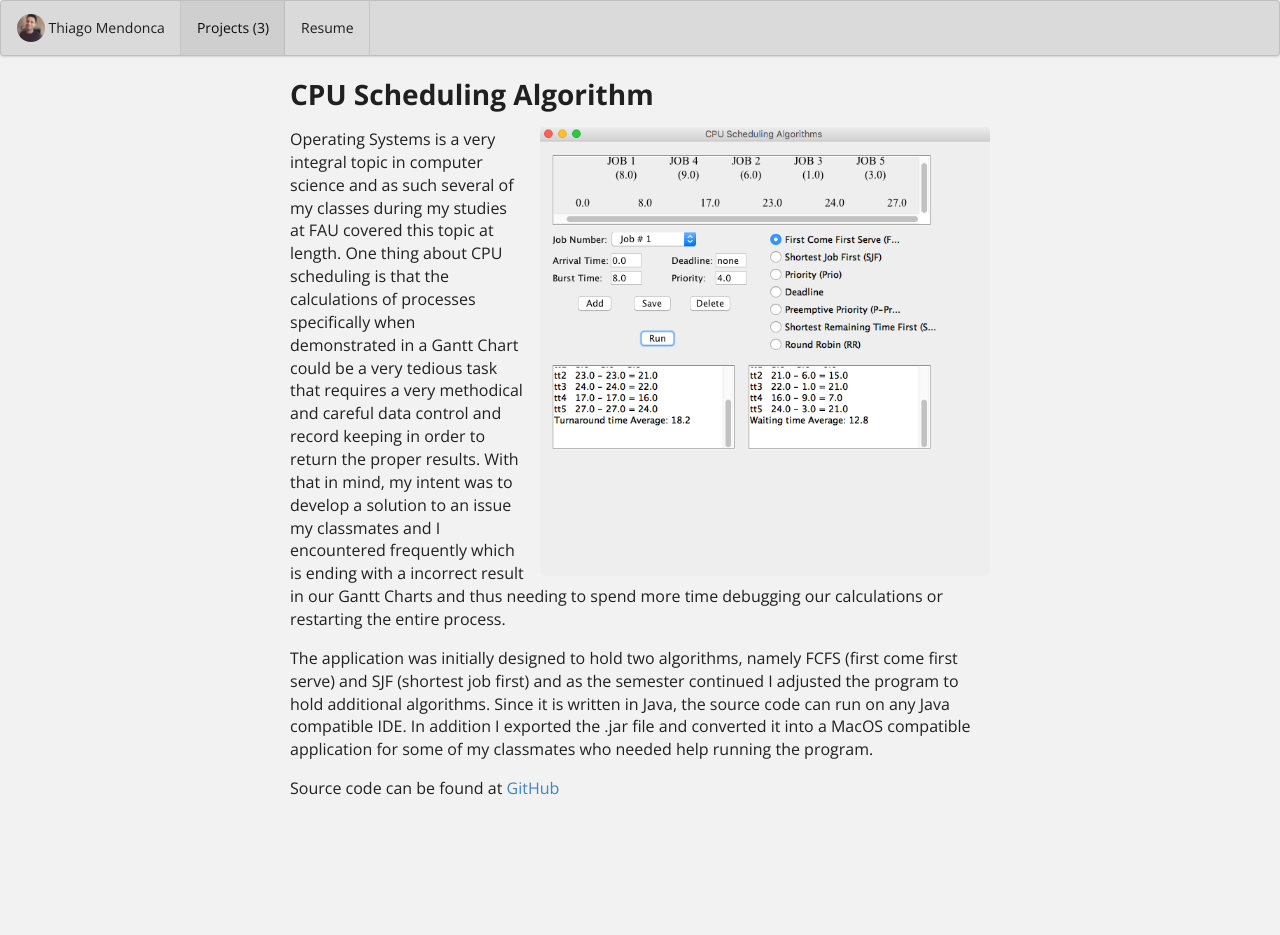
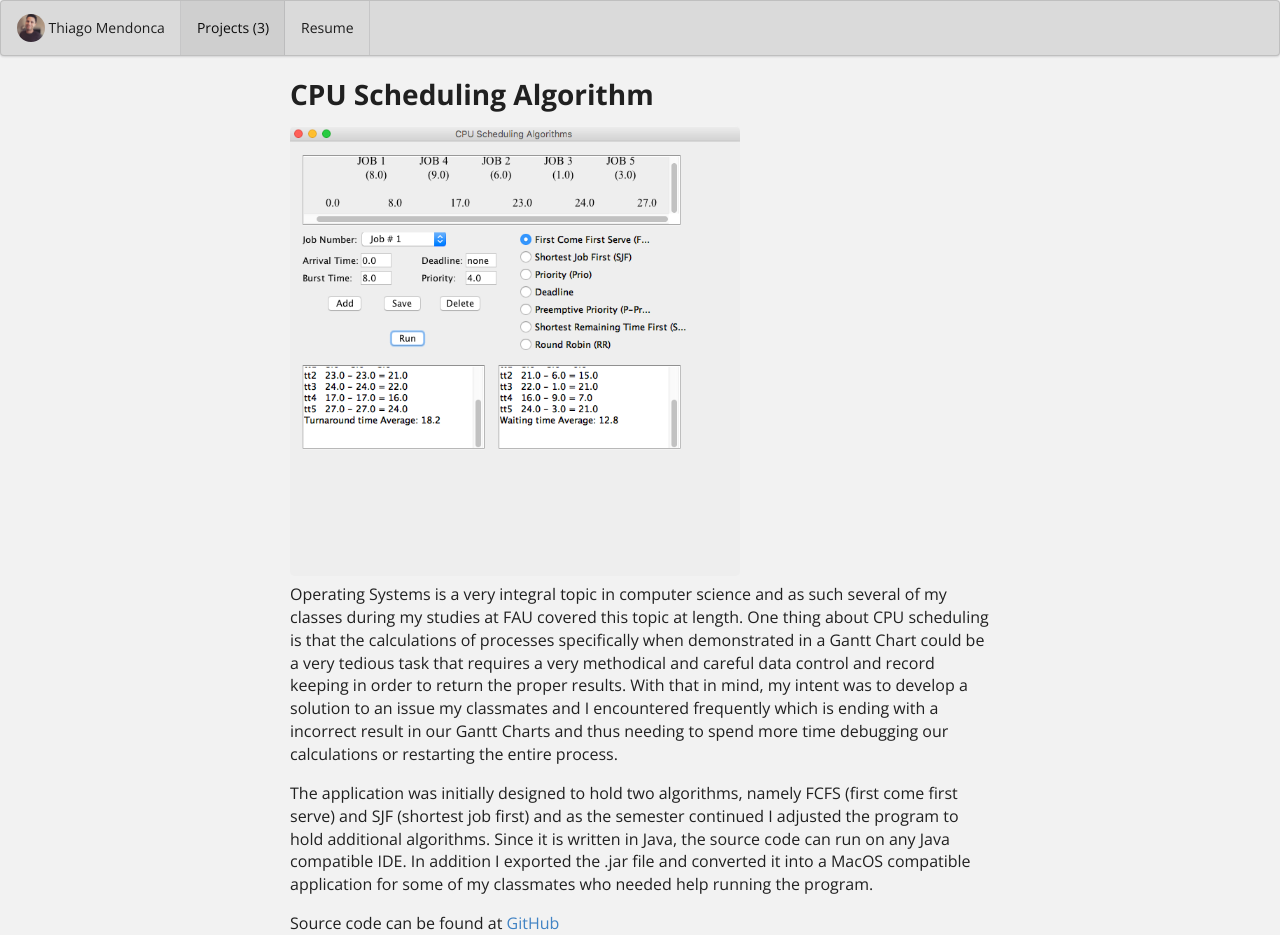
Before and after one commit to ThiagoM728/ThiagoM728.github.io, a Jekyll site: the page built from projects/project-2.md, in a window 1280 px wide. Built offline with Jekyll 4.4.1, drawn with Linux system fonts in a browser that asks for light colours; before the commit the page ends 900 px from its top, so only the background shows below that.

Commit message:
Update project-2.md

```diff
--- a/projects/project-2.md
+++ b/projects/project-2.md
@@ -13,8 +13,9 @@ labels:
   - GitHub
 summary: A GUI application for calculation and comparisson of cpu scheduling algorithms using Gannt Charts.
 ---
-
-<img class="ui large right floated rounded image" src="../images/cpu2.png">
+<div class="ui large rounded images">
+<img class="ui image" src="../images/cpu2.png">
+</div>
 
 Operating Systems is a very integral topic in computer science and as such several of my classes during my studies at FAU covered this topic at length. One thing about CPU scheduling is that the calculations of processes specifically when demonstrated in a Gantt Chart could be a very tedious task that requires a very methodical and careful data control and record keeping in order to return the proper results. With that in mind, my intent was to develop a solution to an issue my classmates and I encountered frequently which is ending with a incorrect result in our Gantt Charts and thus needing to spend more time debugging our calculations or restarting the entire process.
 
```
